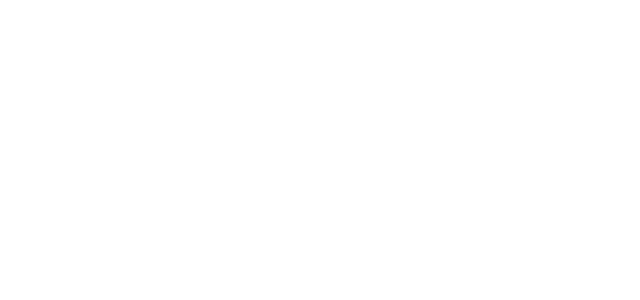
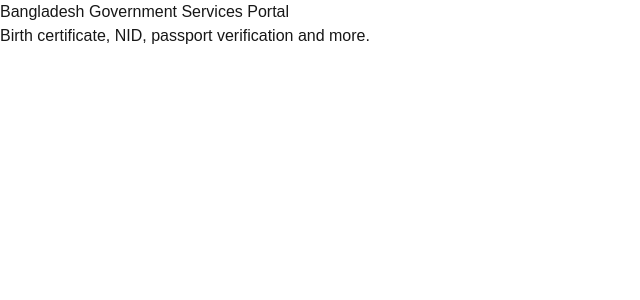
Before and after one commit to mdistiakahmed/bdgovinfo, a Next.js app: page / in a window 1280 px wide. Before the commit this address had no page. Shown: the top 300 px of the page, without its empty margins (0-640 px from the left). Built offline with nearby package versions, Linux system fonts and the light colour scheme.

Commit message:
test home page

```diff
--- a/app/page.tsx
+++ b/app/page.tsx
@@ -1,5 +1,10 @@
-import { redirect } from 'next/navigation';
-
 export default function RootPage() {
-  redirect('/en');
+  return (
+    <html>
+      <body>
+        <h1>Bangladesh Government Services Portal</h1>
+        <p>Birth certificate, NID, passport verification and more.</p>
+      </body>
+    </html>
+  );
 }
```
